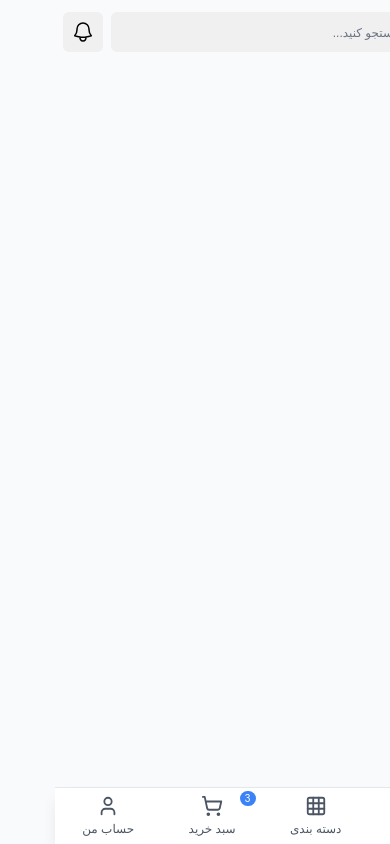
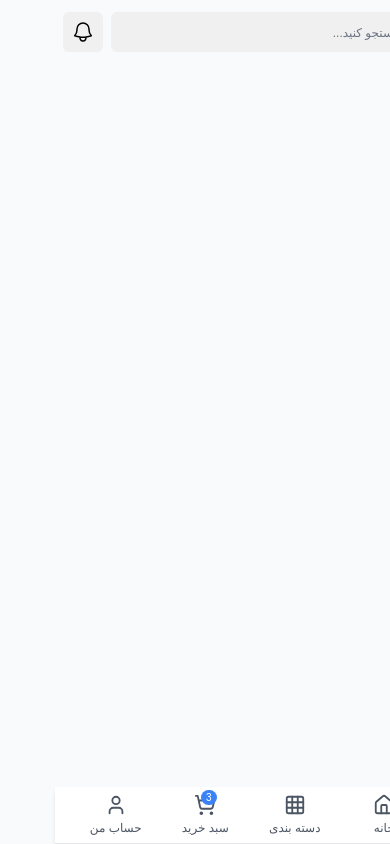
Before and after one commit to Hossein-Shavandi/EasyShop, a React (Vite) app: page / in a window 390 px wide. Built offline with nearby package versions, Linux system fonts and the light colour scheme; a web font is replaced by a local one.

Commit message:
Update HeaderGrid.jsx

```diff
--- a/src/components/header/HeaderMobile/HeaderGrid.jsx
+++ b/src/components/header/HeaderMobile/HeaderGrid.jsx
@@ -1,43 +1,45 @@
-import { Home, Search, ShoppingCart, User, Grid } from "lucide-react";
+import { Home, Grid, ShoppingCart, User } from "lucide-react";
 import { Link } from "react-router-dom";
 
-const Grids = () => {
+const Header = () => {
   return (
-    <nav className="fixed bottom-0 left-0 w-full bg-white border-t border-gray-200 shadow-lg z-50 lg:hidden overflow-x-hidden">
-      <ul className="flex justify-around items-center h-14 w-full px-0">
-        <li className="flex flex-col items-center text-gray-600 transition">
-          <Link to="/" className="flex flex-col items-center px-2">
+    <header className="fixed bottom-0 left-0 right-0 bg-white border-b border-gray-200 shadow-md z-50">
+      <nav className="max-w-screen-lg mx-auto px-4">
+        <ul className="flex justify-between items-center h-14">
+          <li className="flex flex-col items-center text-gray-600 w-1/4">
+            <Link to="/" className="flex flex-col items-center">
               <Home size={22} />
               <span className="text-xs mt-1">خانه</span>
             </Link>
           </li>
 
-        <li className="flex flex-col items-center text-gray-600 transition">
-          <Link to="/categories" className="flex flex-col items-center px-2">
+          <li className="flex flex-col items-center text-gray-600 w-1/4">
+            <Link to="/categories" className="flex flex-col items-center">
               <Grid size={22} />
               <span className="text-xs mt-1">دسته بندی</span>
             </Link>
           </li>
 
-        <li className="flex flex-col items-center text-gray-600 transition relative">
-          <Link to="/cart" className="flex flex-col items-center relative px-2">
+          <li className="flex flex-col items-center text-gray-600 relative w-1/4">
+            <Link to="/cart" className="flex flex-col items-center relative">
               <ShoppingCart size={22} />
               <span className="text-xs mt-1">سبد خرید</span>
-            <span className="absolute -top-1 -right-3 bg-blue-500 text-white text-[10px] px-1 rounded-full min-w-[16px] text-center">
+              <span className="absolute -top-1 right-3 bg-blue-500 text-white text-[10px] px-1 rounded-full min-w-[16px] text-center">
                 3
               </span>
             </Link>
           </li>
 
-        <li className="flex flex-col items-center text-gray-600 transition">
-          <Link to="/account" className="flex flex-col items-center px-2">
+          <li className="flex flex-col items-center text-gray-600 w-1/4">
+            <Link to="/account" className="flex flex-col items-center">
               <User size={22} />
               <span className="text-xs mt-1">حساب من</span>
             </Link>
           </li>
         </ul>
       </nav>
+    </header>
   );
 };
 
-export default Grids;
+export default Header;
```
Lines whose indentation alone changed are shown as unchanged.
